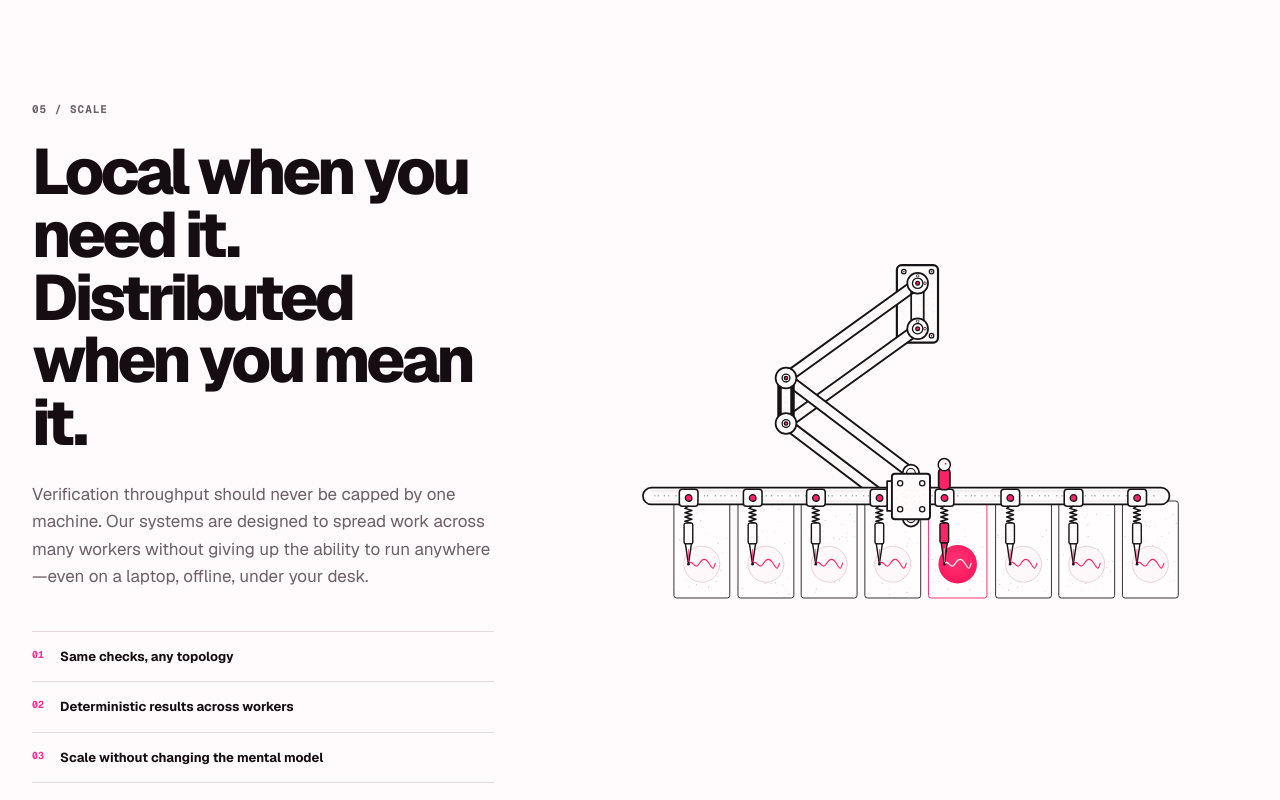
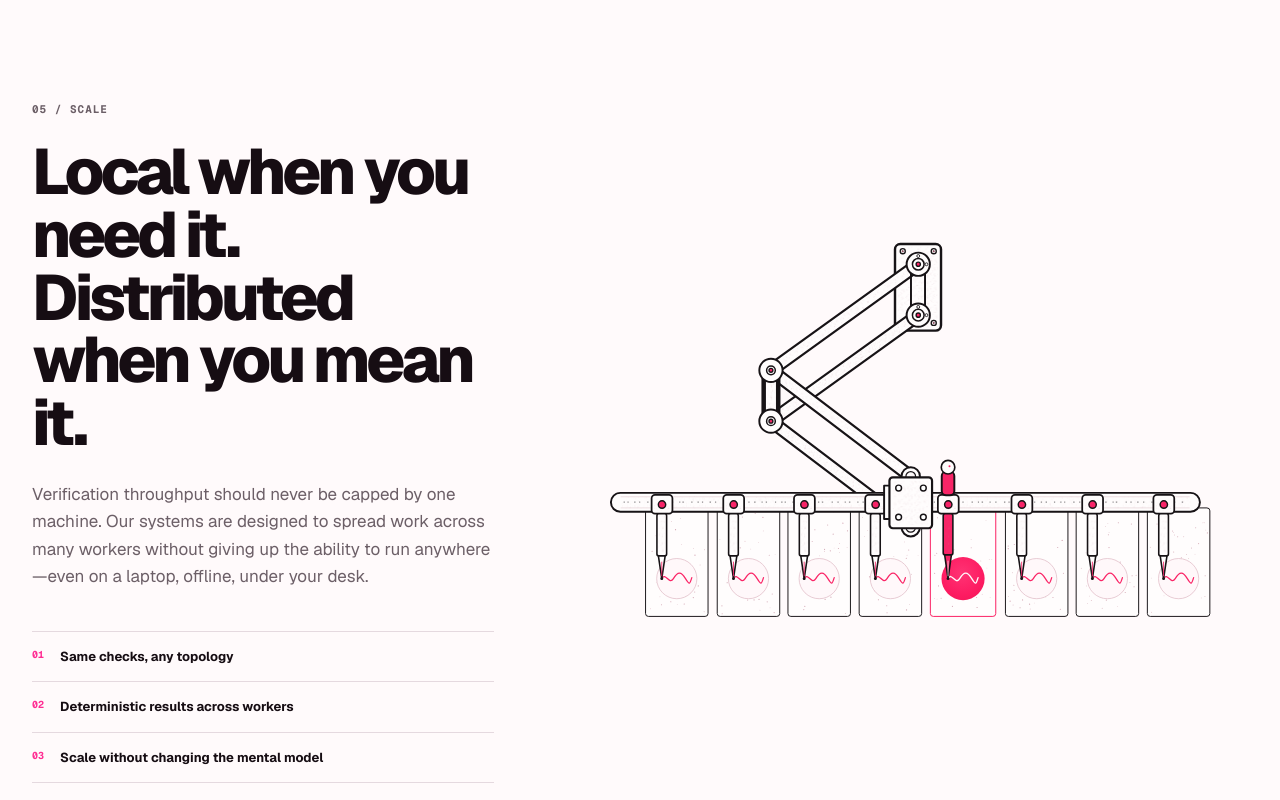
Before and after one commit to mutating/site, a Next.js app: page / in a window 1280 px wide. Shown: the part 4080-4880 px from the top of the page. Built offline with nearby package versions, Linux system fonts and the light colour scheme.

Commit message:
Update pantograph animation artwork

```diff
--- a/app/globals.css
+++ b/app/globals.css
@@ -1345,12 +1345,14 @@ a.section-index:focus-visible {
 
 .pantograph-visual__object {
   position: absolute;
-  inset: 0;
+  top: 50%;
+  left: 50%;
   display: block;
-  width: 100%;
-  height: 100%;
+  width: 112%;
+  height: 112%;
   border: 0;
   pointer-events: none;
+  transform: translate(-50%, -50%);
 }
 
 .containment {
```
Also changed, not shown: public/pantograph-variant-20-clean.svg, 1 other file (tests, documents, lock files or other folders).
